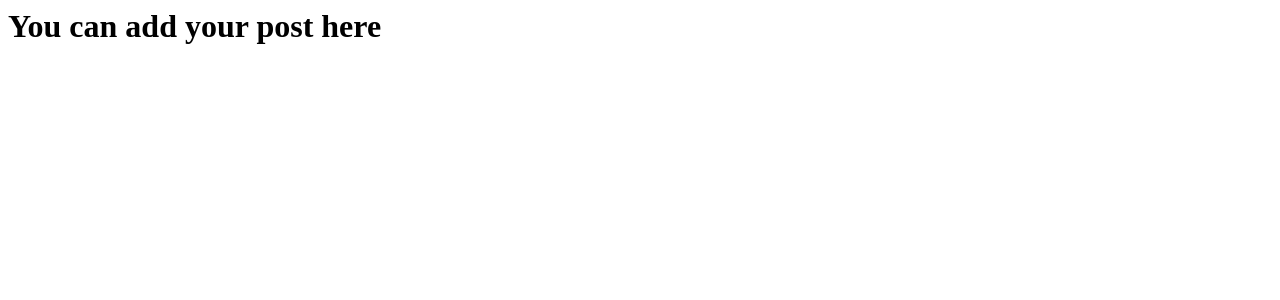
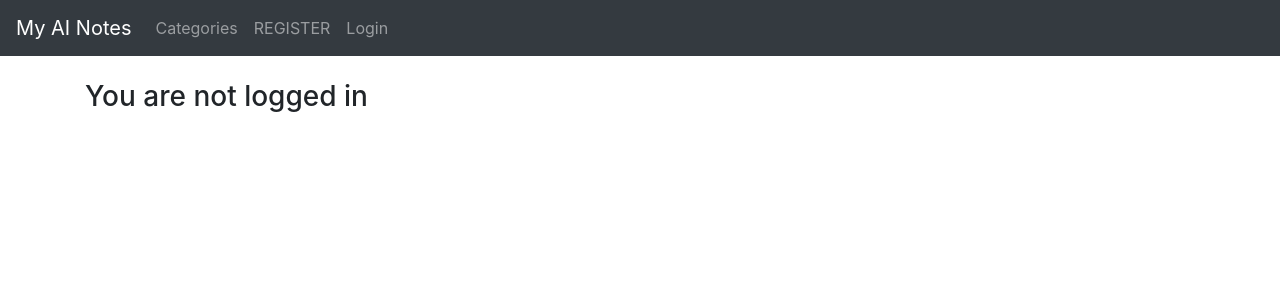
Before and after one commit to Lazi-Algorithm/simple_django_blog, a Django app: page /add_post/ in a window 1280 px wide. Shown: the top 300 px of the page. Run offline with Django 3.2, Linux system fonts and the light colour scheme; some libraries are stand-ins or nearby versions.

Commit message:
Added User Authentication

```diff
--- a/base/settings.py
+++ b/base/settings.py
@@ -118,6 +118,10 @@ USE_L10N = True
 
 USE_TZ = True
 
+LOGIN_REDIRECT_URL = 'home'
+LOGOUT_REDIRECT_URL = 'home'
+LOGIN_URL = 'login'
+LOGOUT_URL = 'logout'
 
 # Static files (CSS, JavaScript, Images)
 # https://docs.djangoproject.com/en/3.1/howto/static-files/
--- a/blog/forms.py
+++ b/blog/forms.py
@@ -1,5 +1,8 @@
+from django.contrib.auth.models import User
 from django import forms
 from .models import Post, Comment
+from django.contrib.auth.forms import PasswordChangeForm
+from django.contrib.auth.forms import UserCreationForm, UserChangeForm, PasswordChangeForm
 
 class PostForm(forms.ModelForm):
     class Meta:
@@ -8,7 +11,8 @@ class PostForm(forms.ModelForm):
 
         widgets = {
             'title': forms.TextInput(attrs={'class': 'form-control', 'placeholder': 'Enter your name'}),
-            'author': forms.TextInput(attrs={'class': 'form-control', 'value':'', 'id':'user', 'type': 'hidden'}),
+            'author': forms.TextInput(attrs={'class': 'form-control', 'value':'', 'id':'owner','type':'hidden'}),
+            #'author': forms.TextInput(attrs={'class': 'form-control', 'value':User.username, 'id':'user'}),
             'body': forms.Textarea(attrs={'class': 'form-control'}),
         }
 
@@ -33,3 +37,39 @@ class CommentForm(forms.ModelForm):
             'body': forms.Textarea(attrs={'class': 'form-control'}),
 
         }
+
+
+# class LoginForm(forms.Form):
+#     username = forms.CharField()
+#     password = forms.CharField(widget=forms.PasswordInput)
+
+class PasswordChangingForm(PasswordChangeForm):
+    old_password = forms.CharField(widget=forms.PasswordInput(
+        attrs={'class': 'form-control', 'type': 'password'}))
+    new_password1 = forms.CharField(max_length=100, widget=forms.PasswordInput(
+                                 attrs={'class': 'form-control', 'type':'password'}))
+    new_password2 = forms.CharField(max_length=100, widget=forms.PasswordInput(
+        attrs={'class': 'form-control', 'type': 'password'}))
+
+    class Meta:
+        model = User
+        fields = ('old_password', 'new_password1', 'new_password2')
+
+
+class UserRegistrationForm(UserCreationForm):
+    email = forms.EmailField(widget=forms.EmailInput(attrs={'class': 'form-control'}))
+    first_name = forms.CharField(max_length=100, widget= forms.TextInput(
+                                 attrs={'class': 'form-control'}))
+    last_name = forms.CharField(max_length=100, widget= forms.TextInput(
+                                 attrs={'class': 'form-control'}))
+
+    class Meta:
+        model = User
+        fields = ('username', 'first_name','last_name','email','password1', 'password2')
+
+    def __init__(self, *args, **kwargs):
+        super(UserRegistrationForm, self).__init__(*args, **kwargs)
+
+        self.fields['username'].widget.attrs['class'] = 'form-control'
+        self.fields['password1'].widget.attrs['class'] = 'form-control'
+        self.fields['password2'].widget.attrs['class'] = 'form-control'
--- a/blog/models.py
+++ b/blog/models.py
@@ -17,7 +17,7 @@ class Post(models.Model):
         return self.likes.count()
 
     def __str__(self):
-        return self.title + '|' + str(self.author)
+        return self.title + ' | ' + str(self.author)
 
     def get_absolute_url(self):
         return reverse('home')
--- a/blog/templates/add_post.html
+++ b/blog/templates/add_post.html
@@ -1 +1,19 @@
-<h1>You can add your post here</h1>
+{% extends 'base.html' %} {%block title %} Create a blog post! {% endblock %} {% block content %} {% if user.is_authenticated %}
+<h1>Add Post...</h1>
+<br />
+<br />
+<div class="form-group">
+    <form method="POST" enctype="multipart/form-data">
+        {% csrf_token %} {{ form.media }} {{ form.as_p }}
+        <button class='btn btn-secondary'>Post</button>ss
+</div>
+
+<script>
+    var name = {{user.id}};
+    document.getElementById("owner").value = name;
+</script>
+
+{% else %}
+<h3>You are not logged in</h3>
+
+{% endif %} {% endblock %}
--- /dev/null
+++ b/blog/templates/base.html
@@ -0,0 +1,110 @@
+<!doctype html>
+<html lang="en">
+
+<head>
+    <!-- Required meta tags -->
+    <meta charset="utf-8">
+    <meta name="viewport" content="width=device-width, initial-scale=1, shrink-to-fit=no">
+
+    <!-- Bootstrap CSS -->
+    <link rel="stylesheet" href="https://cdn.jsdelivr.net/npm/bootstrap@4.5.3/dist/css/bootstrap.min.css" integrity="sha384-TX8t27EcRE3e/ihU7zmQxVncDAy5uIKz4rEkgIXeMed4M0jlfIDPvg6uqKI2xXr2" crossorigin="anonymous">
+
+    <title>
+        {% block title %} My Blog {% endblock %}
+    </title>
+</head>
+
+<body>
+    <!--Nav Bar-->
+    <nav class="navbar navbar-expand-lg navbar-dark bg-dark">
+        <a class="navbar-brand" href="{% url 'home' %}">My AI Notes</a>
+        <button class="navbar-toggler" type="button" data-toggle="collapse" data-target="#navbarSupportedContent" aria-controls="navbarSupportedContent" aria-expanded="false" aria-label="Toggle navigation">
+      <span class="navbar-toggler-icon"></span>
+    </button>
+
+        <div class="collapse navbar-collapse" id="navbarSupportedContent">
+            <ul class="navbar-nav mr-auto">
+                <!-- <li class="nav-item active">
+        <a class="nav-link" href="#">Home <span class="sr-only">(current)</span></a>
+      </li> -->
+
+                <!--Category Menu code-->
+                {% if cat_menu %}
+
+                <li class="nav-item dropdown">
+                    <a class="nav-link dropdown-toggle" href="#" id="navbarDropdown" role="button" data-toggle="dropdown" aria-haspopup="true" aria-expanded="false">
+            Categories
+          </a>
+                    <div class="dropdown-menu" aria-labelledby="navbarDropdown">
+
+                        {% for item in cat_menu %}
+                        <a class="dropdown-item" href="#">{{item}} </a> {% endfor %}
+                        <div class="dropdown-divider"></div>
+                        <a class="dropdown-item" href="#">ADD CATEGORY</a>
+                    </div>
+
+                </li>
+
+                {% else %}
+                <li class="nav-item">
+                    <a class="nav-link" href="#">Categories</a>
+                </li>
+                {% endif %} {% if user.is_authenticated %}
+                <li class="nav-item">
+                    <a class="nav-link" href="{% url 'add_post' %} ">ADD NOTE</a>
+                </li>
+                {% else %}
+                <li class="nav-item">
+                    <a class="nav-link" href="{% url 'register' %} ">REGISTER</a>
+                </li>
+
+                <li class="nav-item">
+                    <a class="nav-link" href="{% url 'login' %} ">Login</a>
+                </li>
+                {% endif %}
+
+            </ul>
+
+            <ul class="navbar-nav ml-auto">
+                {% if user.is_authenticated %}
+                <li class="nav-item dropdown ">
+                    <a class="nav-link dropdown-toggle" href="#" id="navbarDropdown" role="button" data-toggle="dropdown" aria-haspopup="true" aria-expanded="false">
+          {{user.username}}
+        </a>
+                    <div class="dropdown-menu dropdown-menu-right" aria-labelledby="navbarDropdown">
+                        {% if user.profile.id %}
+                        <a class="dropdown-item" href="#">Edit Profile Page</a>
+                        <div class="dropdown-divider"></div>
+                        <a class="dropdown-item" href="#">Show Profile Page</a> {%else %}
+                        <a class="dropdown-item" href="#">Create Profile Page</a> {%endif%}
+                        <a class="dropdown-item" href="#">Edit Settings</a>
+                        <a class="dropdown-item" href="{% url 'logout' %}">Logout</a>
+                    </div>
+                </li>
+                {% endif %}
+
+
+            </ul>
+            <!-- <form class="form-inline my-2 my-lg-0">
+      <input class="form-control mr-sm-2" type="search" placeholder="Search" aria-label="Search">
+      <button class="btn btn-outline-success my-2 my-sm-0" type="submit">Search</button>
+    </form> -->
+        </div>
+    </nav>
+    <!--End Nav Bar-->
+
+    <!--Start Django Blog Page-->
+
+    <br />
+    <div class="container">
+        {% block content %} {% endblock %}
+    </div>
+
+    <!-- End Django Blog Page-->
+    <script src="https://code.jquery.com/jquery-3.5.1.slim.min.js" integrity="sha384-DfXdz2htPH0lsSSs5nCTpuj/zy4C+OGpamoFVy38MVBnE+IbbVYUew+OrCXaRkfj" crossorigin="anonymous">
+    </script>
+    <script src="https://cdn.jsdelivr.net/npm/bootstrap@4.5.3/dist/js/bootstrap.bundle.min.js" integrity="sha384-ho+j7jyWK8fNQe+A12Hb8AhRq26LrZ/JpcUGGOn+Y7RsweNrtN/tE3MoK7ZeZDyx" crossorigin="anonymous">
+    </script>
+</body>
+
+</html>
--- /dev/null
+++ b/blog/templates/registration/logged_out.html
@@ -0,0 +1,6 @@
+{% extends "base.html" %} {% block title %}Logged out{% endblock %} {% block content %}
+<h1>Logged out</h1>
+<p>
+    You have been successfully logged out. You can <a href="{% url 'login' %}">log-in again</a>.
+</p>
+{% endblock %}
--- a/blog/urls.py
+++ b/blog/urls.py
@@ -1,13 +1,20 @@
 from django.urls import path
-from .views import HomeView, PostDetailView, AddPostView, UpdatePostView, DeletePostView, LikeView, AddCommentView
+from .views import HomeView, PostDetailView, AddPostView, UpdatePostView, DeletePostView, LikeView, AddCommentView, PasswordsChangeView,password_success, UserRegisterView
+from django.contrib.auth import views as auth_views
+
 
 urlpatterns = [
     path('', HomeView.as_view(), name="home"),
+    path('login/', auth_views.LoginView.as_view(), name='login'),
+    path('logout/', auth_views.LogoutView.as_view(), name='logout'),
     path('article/<int:pk>', PostDetailView.as_view(), name='article-detail'),
     path('add_post/', AddPostView.as_view(), name='add_post'),
     path('article/<int:pk>/add_comment/', AddCommentView.as_view(), name='add_comment'),
     path('article/edit/<int:pk>', UpdatePostView.as_view(), name='update_post'),
     path('article/<int:pk>/remove', DeletePostView.as_view(), name='delete_post'),
     path('like/<int:pk>', LikeView, name='like_post'),
-
+    path('password_change/', PasswordsChangeView.as_view(), name="password_change" ),
+    path('password_success/', password_success, name='password_success'),
+    path('register/', UserRegisterView.as_view(), name = 'register'),
+    # path('edit_profile/', UserEditView.as_view(), name='edit_profile'),
 ]
--- a/blog/views.py
+++ b/blog/views.py
@@ -1,8 +1,9 @@
 from django.shortcuts import render, get_object_or_404
 from .models import Post, Comment
+from django.contrib.auth.views import PasswordChangeView
 from django.views.generic import ListView, DetailView, CreateView, UpdateView, DeleteView
 from django.urls import reverse, reverse_lazy
-from .forms import PostForm, EditForm, CommentForm
+from .forms import PostForm, EditForm, CommentForm, PasswordChangingForm, UserRegistrationForm
 from django.http import HttpResponseRedirect
 
 
@@ -10,6 +11,7 @@ from django.http import HttpResponseRedirect
 # Creating Home and detailed view using class-based view
 class HomeView(ListView):
     model = Post
+    context_object_name = "posts"
     template_name = "home.html"
     ordering = ['-post_date']
 
@@ -29,6 +31,8 @@ class PostDetailView(DetailView):
     template_name = "post_details.html"
 
     def get_context_data(self, *args, **kwargs):
+        context = super(PostDetailView, self).get_context_data(
+            *args, **kwargs)
         post = get_object_or_404(Post, id=self.kwargs['pk']) #This is to get a particular post
         total_likes = post.total_likes()
 
@@ -67,3 +71,26 @@ class AddCommentView(CreateView):
 
 
     success_url = reverse_lazy('home')
+
+
+
+class UserRegisterView(CreateView):
+    form_class = UserRegistrationForm
+    template_name = 'registration/register.html'
+    success_url = reverse_lazy('login')
+
+# class UserEditView(UpdateView):
+#     form_class = EditForm
+#     template_name = 'registration/edit_profile.html'
+#     success_url = reverse_lazy('home')
+
+#     def get_object(self):
+#         return self.request.user
+
+class PasswordsChangeView(PasswordChangeView):
+    form_class= PasswordChangingForm
+    template_name = 'registration/change_password.html'
+    success_url = reverse_lazy('password_success')
+
+def password_success(request):
+    return render(request, 'registration/password_success.html', {} )
```
Also changed, not shown: blog/templates/add_comment.html (+13 -1 lines), blog/templates/delete_post.html (+19 -1 lines), blog/templates/home.html (+20 -1 lines), blog/templates/post_details.html (+36 -1 lines), blog/templates/registration/change_password.html (added, +20 -0 lines), blog/templates/registration/login.html (added, +17 -0 lines), blog/templates/registration/password_success.html (added, +9 -0 lines), blog/templates/registration/register.html (added, +13 -0 lines), blog/templates/update_post.html (+16 -1 lines), db.sqlite3.
